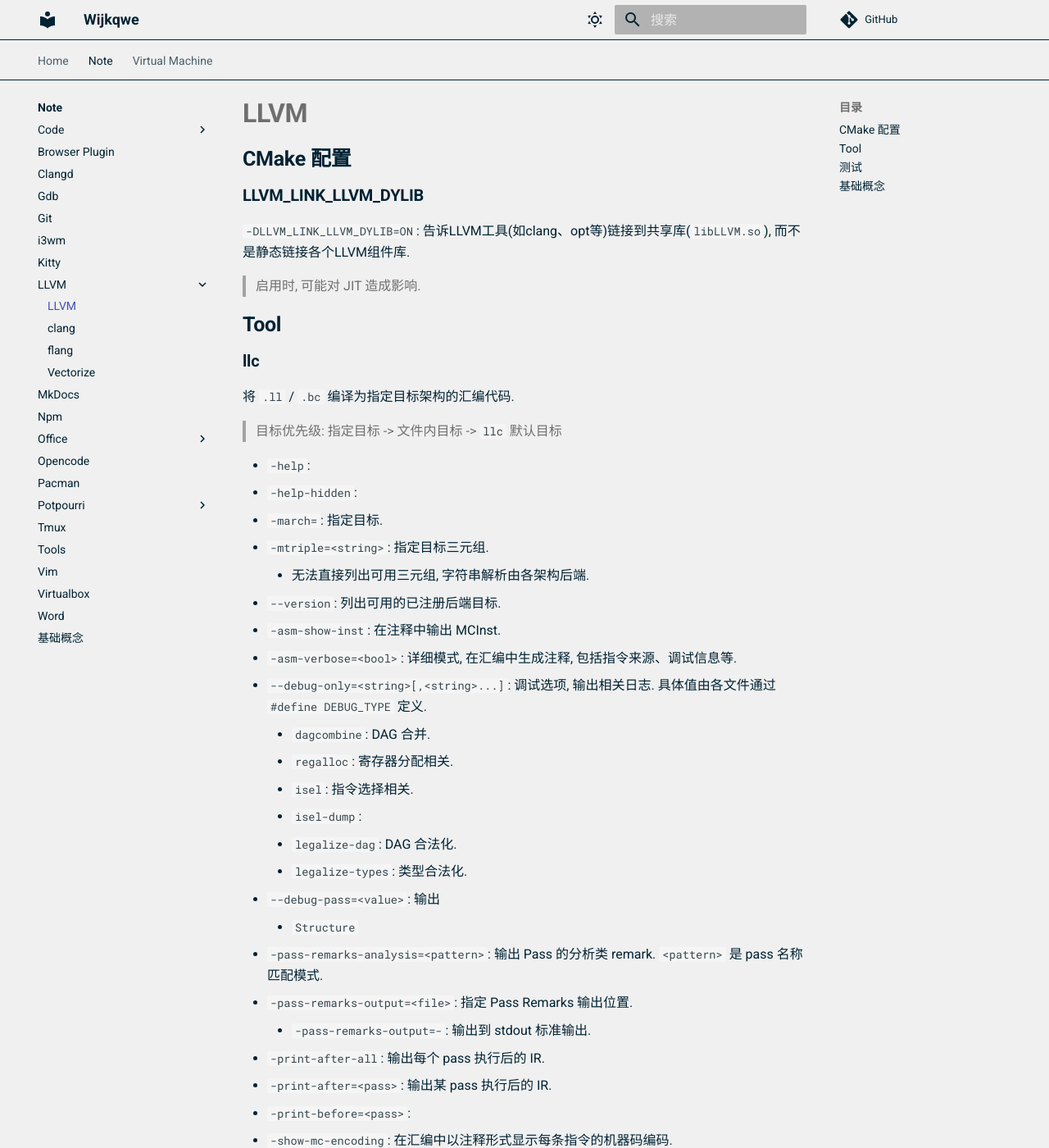
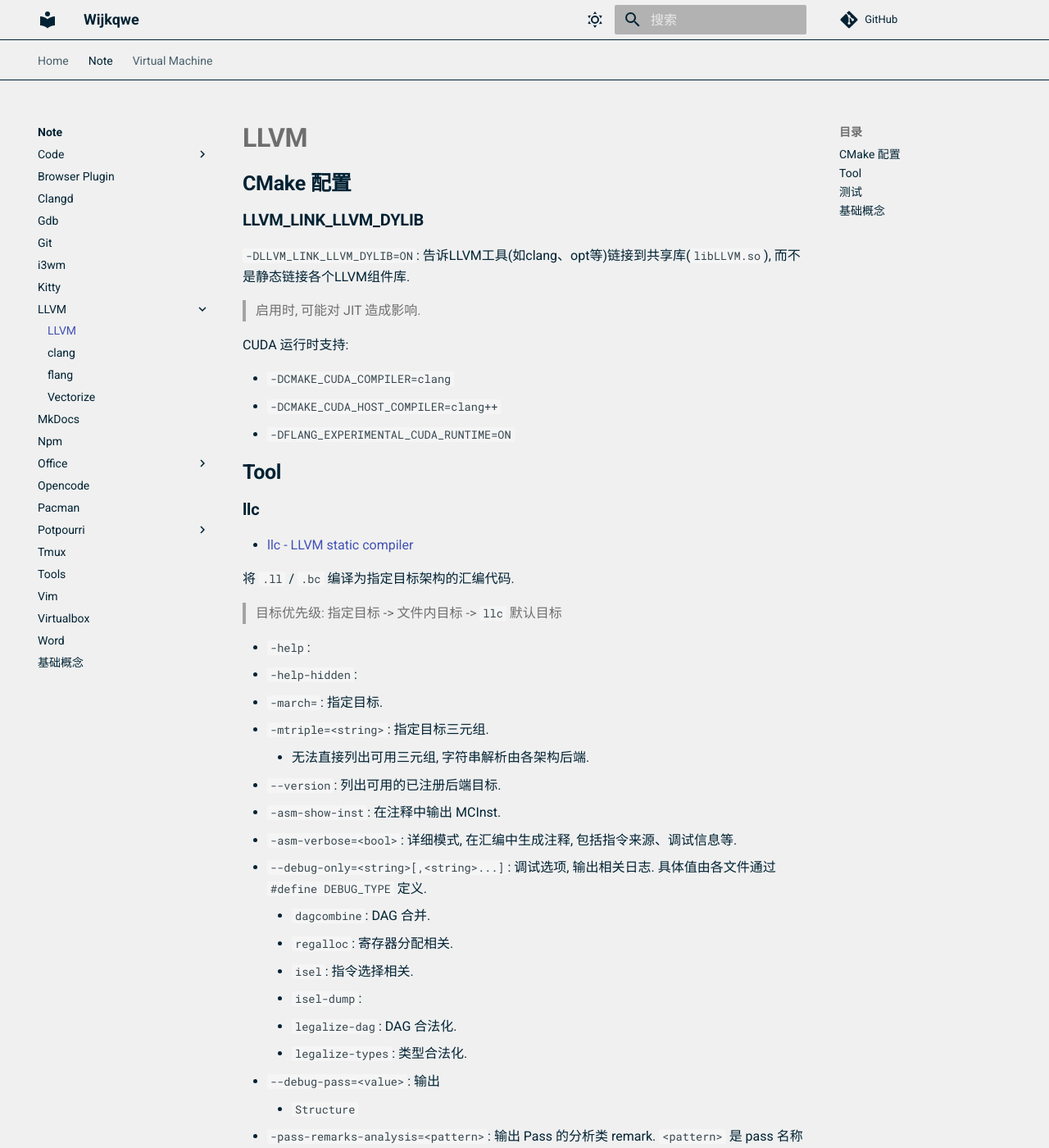
Before and after one commit to Wijkqwe/Wijkqwe.github.io, an MkDocs documentation site: the page built from docs/note/llvm.md, in a window 1280 px wide and 1400 px high. Shown: the whole window at 82% size. Built offline with MkDocs 1.6.1 and Material for MkDocs 9.7.7, drawn with Linux system fonts in a browser that asks for light colours; comment, search, counter and statistics services are not loaded.

Commit message:
note
调整正文与顶部栏间距后, 会导致 toc.follow 出现偏差, 暂时无法解决.

```diff
--- a/docs/css/custom.css
+++ b/docs/css/custom.css
@@ -20,9 +20,6 @@
 }
 .md-typeset h2+h3 {
   margin-top: 0em;
-}
-.md-main__inner { /* 顶部栏与正文间距 */
-    margin-top: 0rem;
 }
 /* }}} */
 /**********************************************************************/
--- a/docs/note/llvm.md
+++ b/docs/note/llvm.md
@@ -5,12 +5,19 @@
 ### LLVM_LINK_LLVM_DYLIB
 
 `-DLLVM_LINK_LLVM_DYLIB=ON`: 告诉LLVM工具(如clang、opt等)链接到共享库(`libLLVM.so`), 而不是静态链接各个LLVM组件库.
+  > 启用时, 可能对 JIT 造成影响.
 
-> 启用时, 可能对 JIT 造成影响.
+CUDA 运行时支持:
+
+- `-DCMAKE_CUDA_COMPILER=clang`
+- `-DCMAKE_CUDA_HOST_COMPILER=clang++`
+- `-DFLANG_EXPERIMENTAL_CUDA_RUNTIME=ON`
 
 ## Tool
 
 ### llc
+
+- [llc - LLVM static compiler](https://llvm.org/docs/CommandGuide/llc.html)
 
 将 `.ll` / `.bc` 编译为指定目标架构的汇编代码.
 > 目标优先级: 指定目标 -> 文件内目标 -> `llc` 默认目标
--- a/mkdocs.yml
+++ b/mkdocs.yml
@@ -11,7 +11,7 @@ theme:
   features: #: 开启功能（导航、返回顶部等）
     - content.code.annotate
     - content.code.copy #: 为代码块开启复制选项
-    - header.autohide #: 自动隐藏顶部栏
+    # - header.autohide #: 自动隐藏顶部栏
     - navigation.tabs #: 将顶级导航部分渲染为顶部标签栏
     - navigation.indexes #: 为每个导航部分关联一个索引界面
     - navigation.top #: 返回顶部按钮
```
Also changed, not shown: docs/note/concept.md (+2 -0 lines), docs/note/excel.md (+1 -0 lines), docs/note/shell.md (+1 -0 lines).
